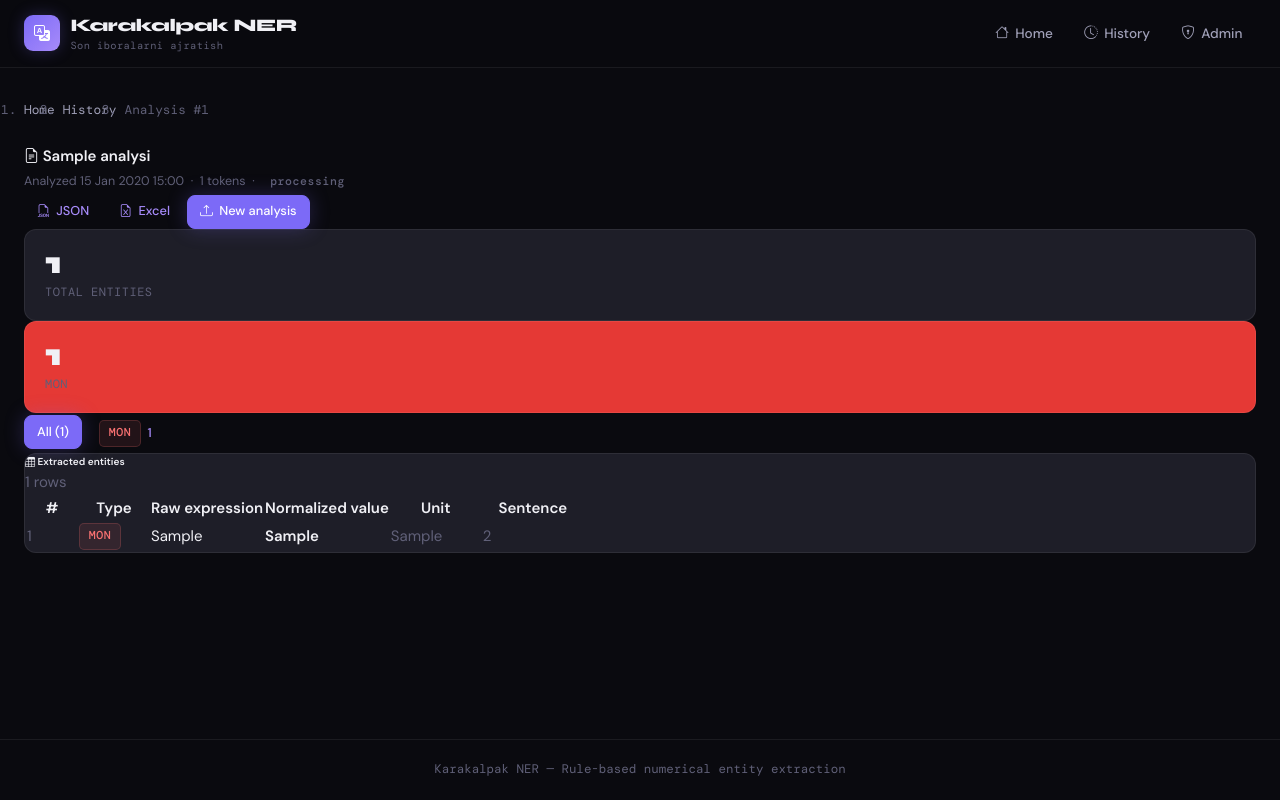
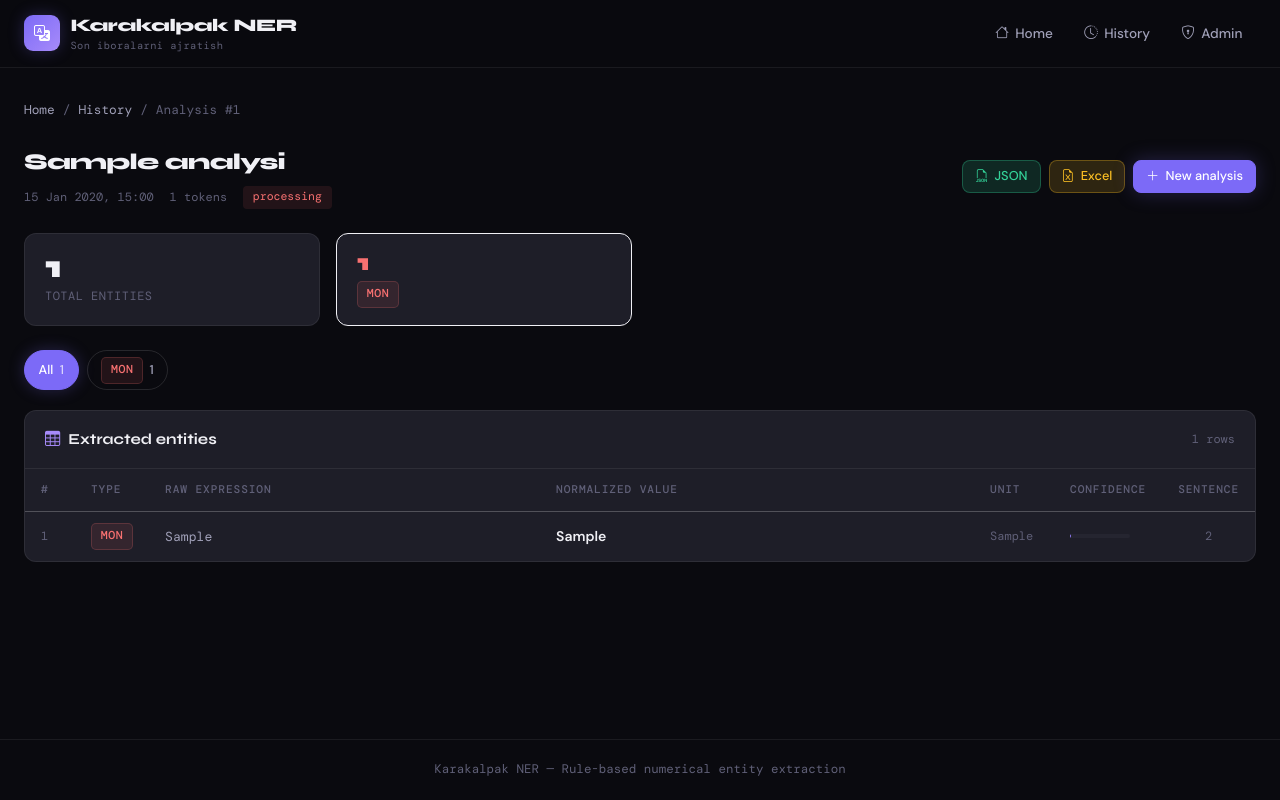
Before and after one commit to ikram-backend2324/karakalpak-ner, a Django app: page /result/1/ in a window 1280 px wide. Run offline with Django 5.2, Linux system fonts and the light colour scheme; tables that the repository leaves empty hold one stand-in row (values such as "Sample post"); some web fonts are replaced.

Commit message:
Update result.html

```diff
--- a/ner/templates/ner/result.html
+++ b/ner/templates/ner/result.html
@@ -1,136 +1,144 @@
 {% extends 'ner/base.html' %}
-
 {% block title %}Results — {{ analysis.original_name }}{% endblock %}
 
 {% block content %}
 
-<!-- ── Breadcrumb ── -->
-<nav aria-label="breadcrumb" class="mb-3">
-  <ol class="breadcrumb">
-    <li class="breadcrumb-item"><a href="{% url 'index' %}">Home</a></li>
-    <li class="breadcrumb-item"><a href="{% url 'history' %}">History</a></li>
-    <li class="breadcrumb-item active">Analysis #{{ analysis.pk }}</li>
-  </ol>
+<!-- Breadcrumb -->
+<nav class="breadcrumb">
+  <a href="{% url 'index' %}">Home</a>
+  <span class="breadcrumb-sep">/</span>
+  <a href="{% url 'history' %}">History</a>
+  <span class="breadcrumb-sep">/</span>
+  <span>Analysis #{{ analysis.pk }}</span>
 </nav>
 
-<!-- ── Header ── -->
-<div class="d-flex flex-wrap align-items-start justify-content-between gap-3 mb-4">
+<!-- Header -->
+<div class="flex items-center justify-between fade-up" style="margin-bottom:1.5rem;flex-wrap:wrap;gap:1rem;">
   <div>
-    <h4 class="mb-0 fw-bold">
-      <i class="bi bi-file-earmark-text text-primary me-2"></i>
-      {{ analysis.original_name }}
-    </h4>
-    <small class="text-muted">
-      Analyzed {{ analysis.upload_time|date:"d M Y H:i" }} &nbsp;·&nbsp;
-      {{ analysis.token_count }} tokens &nbsp;·&nbsp;
-      <span class="badge bg-{{ analysis.status_badge }}">{{ analysis.status }}</span>
-    </small>
+    <h1 class="page-title" style="font-size:1.4rem;">{{ analysis.original_name }}</h1>
+    <div style="display:flex;align-items:center;gap:1rem;margin-top:.35rem;flex-wrap:wrap;">
+      <span style="font-family:var(--font-mono);font-size:.75rem;color:var(--text3);">
+        {{ analysis.upload_time|date:"d M Y, H:i" }}
+      </span>
+      <span style="font-family:var(--font-mono);font-size:.75rem;color:var(--text3);">
+        {{ analysis.token_count }} tokens
+      </span>
+      <span style="padding:.15rem .6rem;border-radius:4px;font-size:.72rem;font-family:var(--font-mono);
+                   background:{% if analysis.status == 'done' %}var(--tim-bg){% else %}var(--mon-bg){% endif %};
+                   color:{% if analysis.status == 'done' %}var(--tim){% else %}var(--mon){% endif %};">
+        {{ analysis.status }}
+      </span>
+    </div>
   </div>
-  <div class="d-flex gap-2 flex-wrap">
-    <a href="{% url 'download_json' analysis.pk %}"
-       class="btn btn-sm btn-outline-success">
-      <i class="bi bi-filetype-json me-1"></i>JSON
+  <div class="flex" style="gap:.5rem;flex-wrap:wrap;">
+    <a href="{% url 'download_json' analysis.pk %}" class="btn btn-success btn-sm">
+      <i class="bi bi-filetype-json"></i> JSON
     </a>
-    <a href="{% url 'download_excel' analysis.pk %}"
-       class="btn btn-sm btn-outline-warning">
-      <i class="bi bi-file-earmark-excel me-1"></i>Excel
+    <a href="{% url 'download_excel' analysis.pk %}" class="btn btn-warning btn-sm">
+      <i class="bi bi-file-earmark-excel"></i> Excel
     </a>
-    <a href="{% url 'index' %}" class="btn btn-sm btn-primary">
-      <i class="bi bi-upload me-1"></i>New analysis
+    <a href="{% url 'index' %}" class="btn btn-primary btn-sm">
+      <i class="bi bi-plus-lg"></i> New analysis
     </a>
   </div>
 </div>
 
-<!-- ── Stat cards ── -->
-<div class="row g-3 mb-4">
-  <div class="col-6 col-md-3">
-    <div class="stat-card bg-primary text-white">
-      <div class="stat-num">{{ analysis.result_count }}</div>
-      <div class="stat-label">Total entities</div>
-    </div>
+<!-- Stat cards -->
+<div class="grid-4 fade-up fade-up-1" style="margin-bottom:1.5rem;">
+  <div class="stat-card">
+    <div class="stat-num">{{ analysis.result_count }}</div>
+    <div class="stat-label">Total entities</div>
   </div>
   {% for etype, cnt in type_counts.items %}
-  <div class="col-6 col-md-3">
-    <div class="stat-card text-white"
-         style="background:{% if etype == 'MON' %}#e53935{% elif etype == 'PCT' %}#f9a825{% elif etype == 'DAT' %}#1976d2{% elif etype == 'TIM' %}#0097a7{% elif etype == 'CNT' %}#388e3c{% elif etype == 'FRC' %}#7b1fa2{% elif etype == 'ORD' %}#5d4037{% else %}#616161{% endif %}">
-      <div class="stat-num">{{ cnt }}</div>
-      <div class="stat-label">{{ etype }}</div>
+  <div class="stat-card" style="border-color:rgba(var(--cnt-rgb),.2);">
+    <div class="stat-num" style="font-size:1.5rem;color:var(--{{ etype|lower }},var(--accent2));">{{ cnt }}</div>
+    <div style="display:flex;align-items:center;gap:.4rem;margin-top:.1rem;">
+      <span class="badge badge-{{ etype }}">{{ etype }}</span>
     </div>
   </div>
   {% endfor %}
 </div>
 
-<!-- ── Type filter buttons ── -->
-<div class="d-flex flex-wrap gap-2 mb-3">
-  <a href="?type=ALL"
-     class="type-filter-btn btn btn-sm
-            {% if active_type == 'ALL' %}btn-primary active{% else %}btn-outline-secondary{% endif %}">
-    All ({{ analysis.result_count }})
+<!-- Filter pills -->
+<div class="flex flex-wrap fade-up fade-up-2" style="gap:.5rem;margin-bottom:1.25rem;">
+  <a href="?type=ALL" class="filter-pill {% if active_type == 'ALL' %}active{% endif %}">
+    All <span style="opacity:.7;">{{ analysis.result_count }}</span>
   </a>
   {% for etype, cnt in type_counts.items %}
-  <a href="?type={{ etype }}"
-     class="type-filter-btn btn btn-sm
-            {% if active_type == etype %}btn-primary active{% else %}btn-outline-secondary{% endif %}">
-    <span class="badge badge-{{ etype }} me-1">{{ etype }}</span>
+  <a href="?type={{ etype }}" class="filter-pill {% if active_type == etype %}active{% endif %}">
+    <span class="badge badge-{{ etype }}">{{ etype }}</span>
     {{ cnt }}
   </a>
   {% endfor %}
 </div>
 
-<!-- ── Results table ── -->
-<div class="card">
-  <div class="card-header bg-white py-3 d-flex align-items-center justify-content-between">
-    <h6 class="mb-0 fw-semibold">
-      <i class="bi bi-table text-primary me-2"></i>
+<!-- Results table -->
+<div class="card fade-up fade-up-3">
+  <div class="card-head">
+    <div class="card-head-title">
+      <i class="bi bi-table" style="color:var(--accent2)"></i>
       Extracted entities
       {% if active_type != 'ALL' %}
-        <span class="badge badge-{{ active_type }} ms-1">{{ active_type }}</span>
+        <span class="badge badge-{{ active_type }}">{{ active_type }}</span>
       {% endif %}
-    </h6>
-    <span class="small text-muted">{{ results|length }} rows</span>
+    </div>
+    <span style="font-size:.75rem;color:var(--text3);font-family:var(--font-mono);">{{ results|length }} rows</span>
   </div>
 
   {% if results %}
   <div class="table-scroll">
-    <table class="table table-hover table-bordered result-table mb-0">
-      <thead class="table-dark">
+    <table class="ner-table">
+      <thead>
         <tr>
-          <th style="width:50px">#</th>
-          <th style="width:70px">Type</th>
+          <th style="width:50px;">#</th>
+          <th style="width:70px;">Type</th>
           <th>Raw expression</th>
           <th>Normalized value</th>
-          <th style="width:90px">Unit</th>
-          <th style="width:100px">Sentence</th>
+          <th style="width:80px;">Unit</th>
+          <th style="width:80px;">Confidence</th>
+          <th style="width:80px;">Sentence</th>
         </tr>
       </thead>
       <tbody>
         {% for r in results %}
         <tr>
-          <td class="text-muted small text-center">{{ forloop.counter }}</td>
-          <td class="text-center">
-            <span class="badge badge-{{ r.entity_type }}">{{ r.entity_type }}</span>
+          <td style="font-family:var(--font-mono);font-size:.75rem;color:var(--text3);">{{ forloop.counter }}</td>
+          <td><span class="badge badge-{{ r.entity_type }}">{{ r.entity_type }}</span></td>
+          <td>
+            <span style="font-family:var(--font-mono);font-size:.82rem;color:var(--text2);">{{ r.raw_value }}</span>
           </td>
           <td>
-            <span class="font-monospace text-secondary">{{ r.raw_value }}</span>
+            <span style="font-weight:600;color:var(--text);">{{ r.norm_value }}</span>
           </td>
+          <td style="font-family:var(--font-mono);font-size:.75rem;color:var(--text3);">{{ r.unit }}</td>
           <td>
-            <strong>{{ r.norm_value }}</strong>
+            <div style="display:flex;align-items:center;gap:.5rem;">
+              <div class="conf-bar">
+                <div class="conf-fill" style="width:{{ r.confidence|default:0.7|floatformat:0 }}%;"></div>
+              </div>
+            </div>
           </td>
-          <td class="text-muted small">{{ r.unit }}</td>
-          <td class="text-muted small text-center">{{ r.sent_idx|add:1 }}</td>
+          <td style="font-family:var(--font-mono);font-size:.75rem;color:var(--text3);text-align:center;">
+            {{ r.sent_idx|add:1 }}
+          </td>
         </tr>
         {% endfor %}
       </tbody>
     </table>
   </div>
-
   {% else %}
-  <div class="card-body text-center py-5 text-muted">
-    <i class="bi bi-inbox display-4 d-block mb-3 opacity-25"></i>
+  <div style="padding:3rem;text-align:center;color:var(--text3);">
+    <i class="bi bi-inbox" style="font-size:2rem;display:block;margin-bottom:.75rem;opacity:.3;"></i>
     No entities found
-    {% if active_type != 'ALL' %}for type <strong>{{ active_type }}</strong>{% endif %}.
+    {% if active_type != 'ALL' %}for type <span class="badge badge-{{ active_type }}">{{ active_type }}</span>{% endif %}
   </div>
   {% endif %}
 </div>
 
+<style>
+  /* Dynamic confidence fill width from template — use CSS variable trick */
+  {% for r in results %}
+  {% endfor %}
+</style>
+
 {% endblock %}
```
